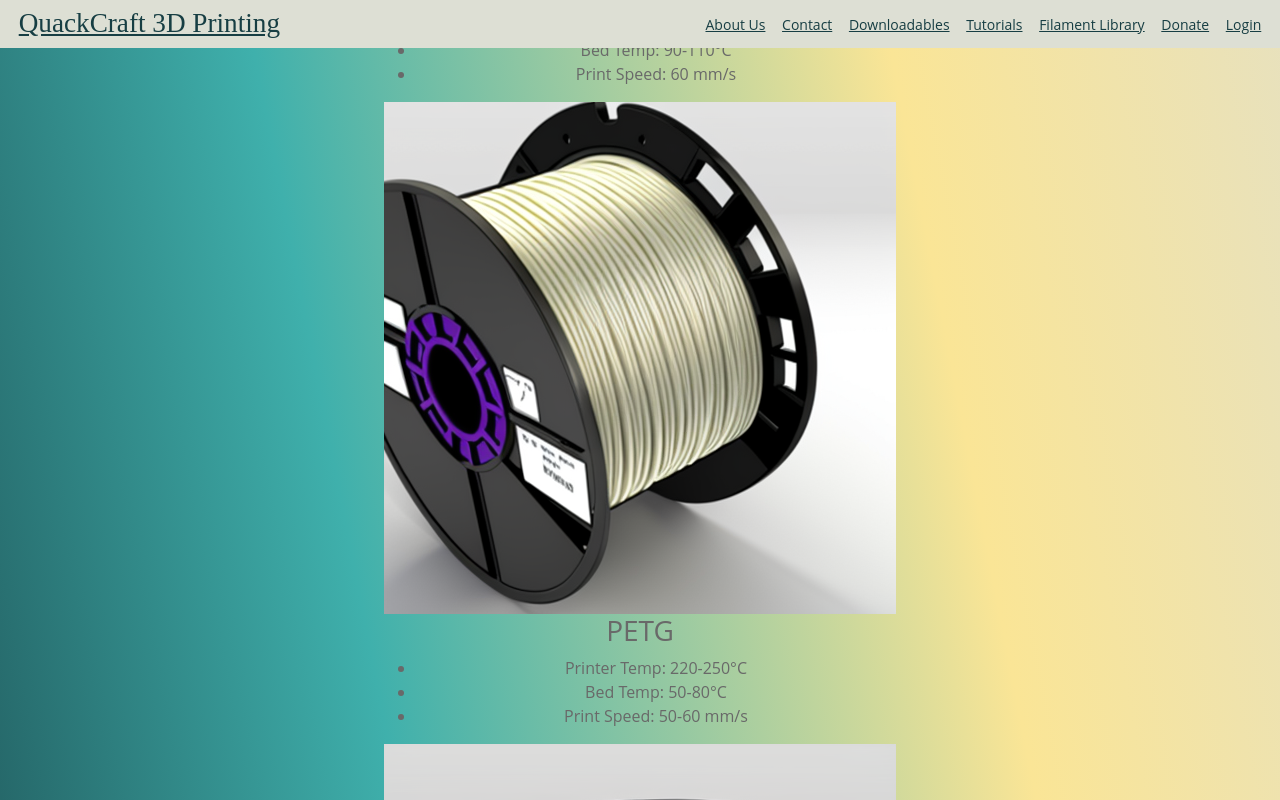
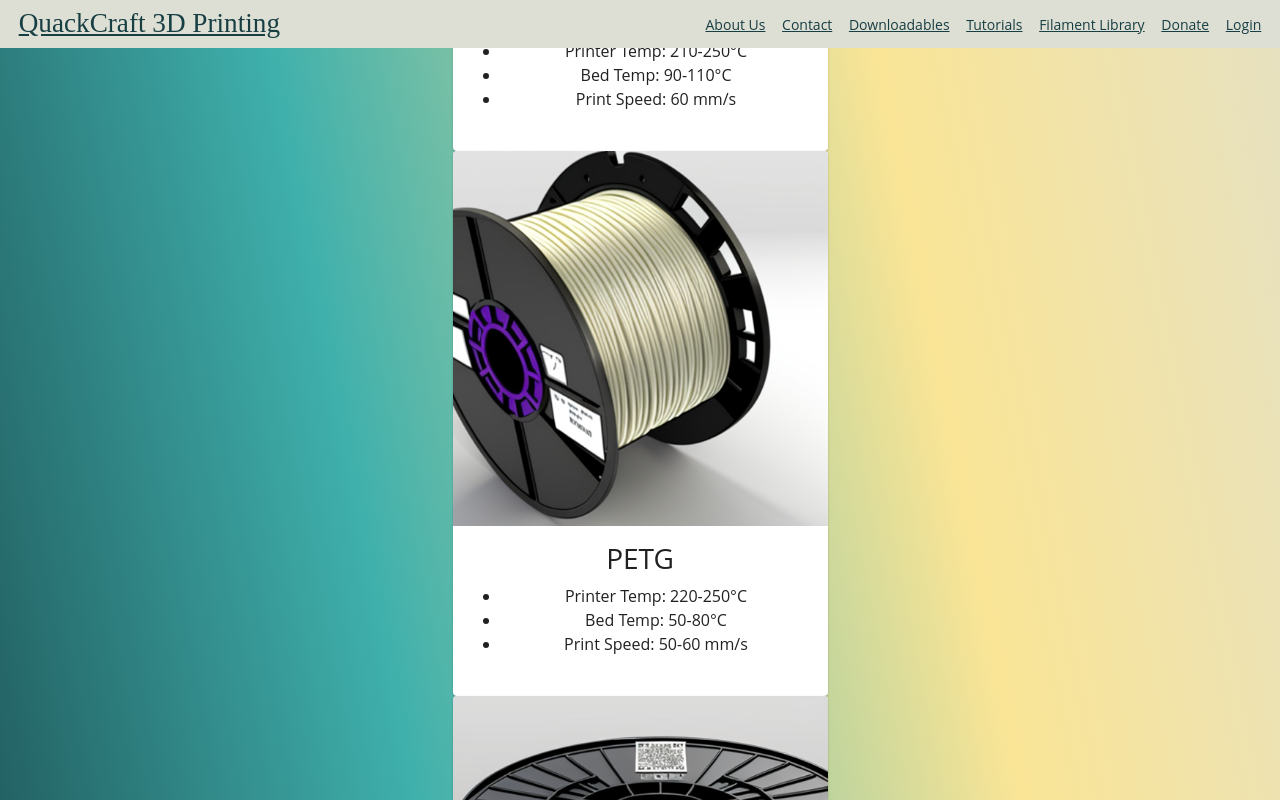
Before and after one commit to Brandonk1023/QUACKCRAFT-3D-PRINTING, a React (Create React App) app in the folder client/: page /filaments in a window 1280 px wide. Shown: the top 800 px of the page. Built offline with nearby package versions, Linux system fonts and the light colour scheme; the HTML template or start-up script is replaced by a standard one.

Commit message:
added card component filament library page

```diff
--- a/client/src/components/filamentLibrary/FilamentData.js
+++ b/client/src/components/filamentLibrary/FilamentData.js
@@ -1,16 +1,26 @@
 import React from "react";
+import Card from '@mui/material/Card';
+import CardActions from '@mui/material/CardActions';
+import CardContent from '@mui/material/CardContent';
+import CardMedia from '@mui/material/CardMedia';
+import Button from '@mui/material/Button';
+import Typography from '@mui/material/Typography';
 
 const FilamentData = ({ filamentData }) => {
     return (
-        <div>
-            <img src={filamentData.image} alt={filamentData.filamentType} />
+        <Card sx={{ maxWidth: 600 }}>
+            <CardMedia>
+            <img height="375" src={filamentData.image} alt={filamentData.filamentType} />
+            </CardMedia>
+            <CardContent>
             <h3>{filamentData.filamentType}</h3>
             <ul>
                 <li>Printer Temp: {filamentData.printTemp}</li>
                 <li>Bed Temp: {filamentData.bedTemp}</li>
                 <li>Print Speed: {filamentData.printSpeed}</li>
             </ul>
-        </div>
+            </CardContent>
+        </Card>
     )
 }
 
```
Also changed, not shown: client/src/assets/DaffyDuck.jpg (added).
